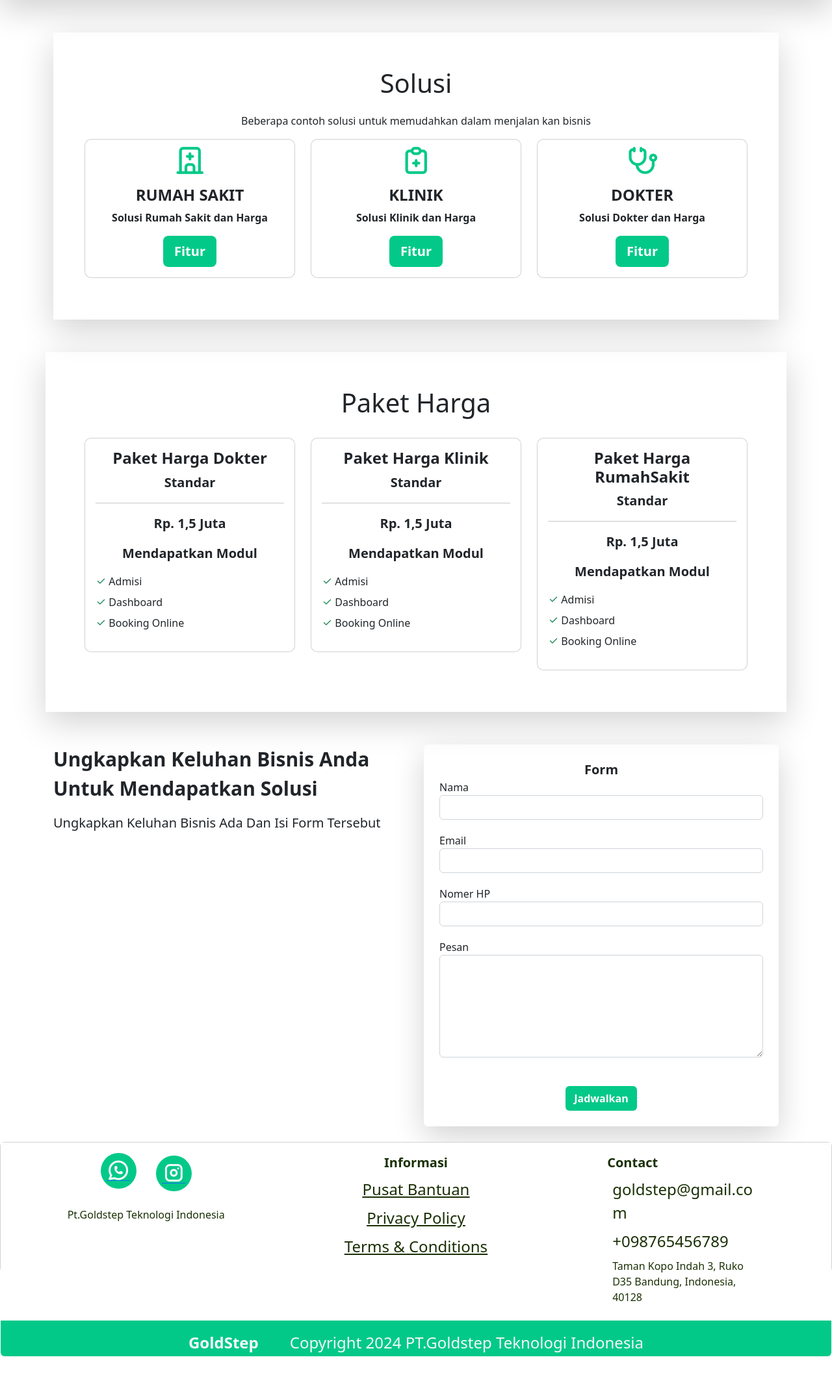
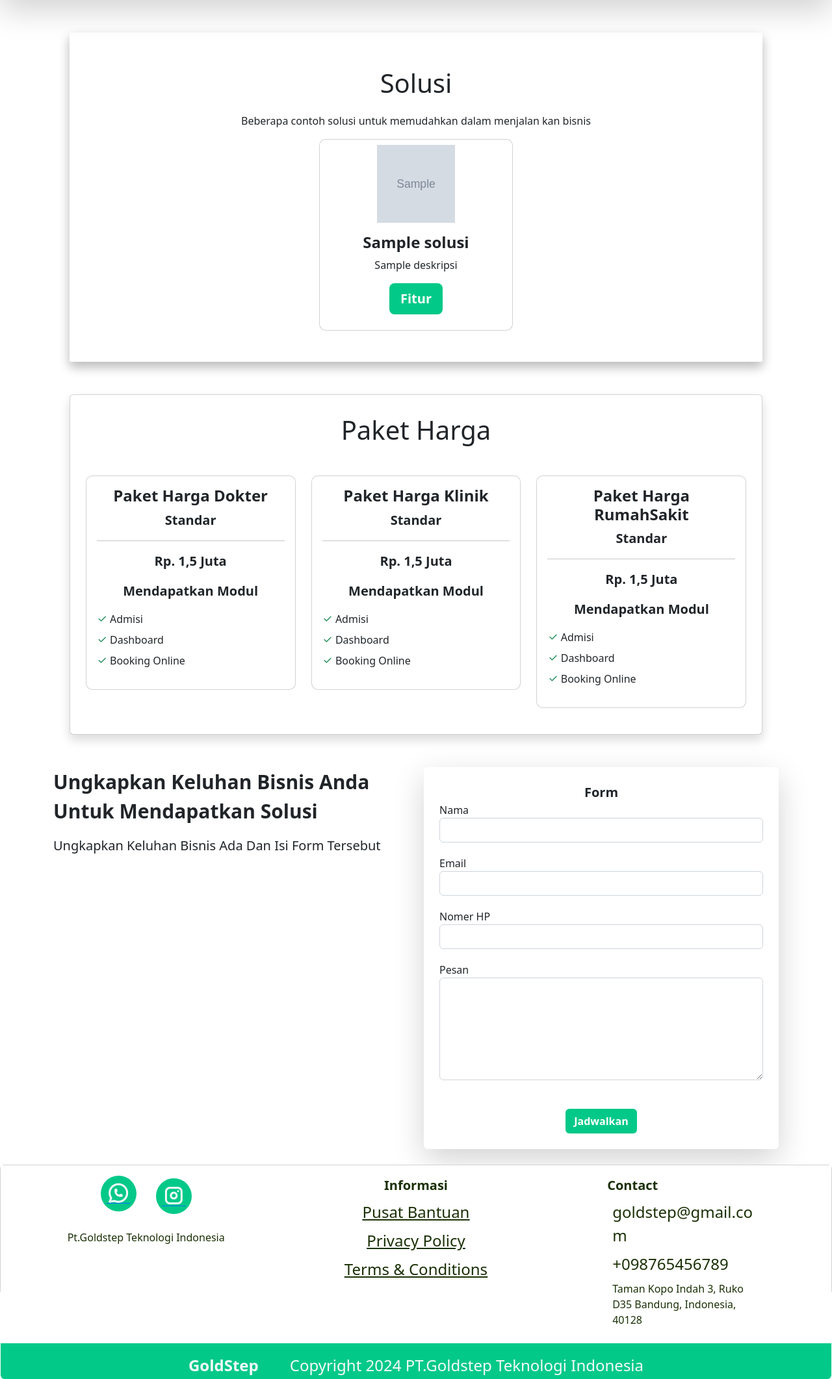
Before and after one commit to adithamp/landingpage, a CodeIgniter 4 app: the page made by app/Views/solusi.php in a window 1280 px wide. Shown: the part 70-2193 px from the top of the page at 65% size. Before the commit the page ends 2158 px from the top, so only its background shows below. Run offline with PHP 8.4 and a stand-in for CodeIgniter, Linux system fonts and the light colour scheme; the template is opened without the code that fills it: most values are stand-ins (such as "Sample title", 1, 10 or a date in 2020); grey boxes marked "Sample" are stand-in pictures; some libraries are stand-ins or nearby versions.

Commit message:
menghubungkan ke database, menampilkan data sesuai database

```diff
--- a/app/Views/solusi.php
+++ b/app/Views/solusi.php
@@ -4,49 +4,36 @@ Solusi
 <?php $this->endsection() ?>
 <?php $this->section('content') ?>
 
-<div class="container">
-    <div class="container text-center shadow-lg p-5" style="margin-top: 50px;">
-        <div class="row justify-content-center">
+<div class="col-12 d-flex justify-content-center">
+    <div class="col-10 shadow" style="margin-top: 50px; height: auto; ">
+
+            <div class="col-12 p-5 shadow">
+            <div class="col-12 text-center">
                 <p class="mb-lg-3" style="font-size: 40px; font-weight: 500;">Solusi</p>
                 <p>Beberapa contoh solusi untuk memudahkan dalam menjalan kan bisnis</p>
-            <div class="col-md-4 mb-3">
-                <div class="card" style="background-color: white ; border-radius: 10px;">
-                    <i class="ti ti-building-hospital" style="color: #03c988; font-size: 50px; margin-top: 5px;"></i>
-                    <div class="card-body p-3">
-                        <h4 class="card-title"><b>RUMAH SAKIT</b></h4>
-                        <p class="card-text" style="font-weight: 600;">Solusi Rumah Sakit dan Harga</p>
+            </div>
+                <div class="col-12 md-4 d-flex gap-2 flex-wrap justify-content-center">
+                    <?php foreach ($solusi as $key => $value) { ?>
+                        <div class="card  p-2" style="background-color: white ; border-radius: 10px; width: 297.5px;">
+                            <div class="col-12 d-flex justify-content-center">
+                                <img src="<?= $value['gambar'] ?>" alt="" width="120px" height="120px">
+                            </div>
+                            <div class="card-body p-3 text-center">
+                                <h4 class="card-title"><b><?= $value['nama_solusi'] ?></b></h4>
+                                <p class="card-text"><?= $value['deskripsi'] ?></p>
                                 <form action="/fitur">
                                     <button class="btn btn-lg btn btn-block">Fitur</button>
                                 </form>
                             </div>
                         </div>
-            </div>
-            <div class="col-md-4 mb-3">
-                <div class="card" style="background-color: whte; border-radius: 10px;">
-                    <i class="ti ti-report-medical" style="color: #03c988; font-size: 50px; margin-top: 5px;"></i>
-                    <div class="card-body">
-                        <h4 class="card-title"><b>KLINIK</b></h4>
-                        <p class="card-text" style="font-weight: 600;">Solusi Klinik dan Harga</p>
-                        <button class="btn btn-lg btn btn-block">Fitur</button>
-                    </div>
-                </div>
-            </div>
-            <div class="col-md-4 mb-3">
-                <div class="card" style="background-color: white; border-radius: 10px;">
-                    <i class="ti ti-stethoscope" style="color: #03c988; font-size: 50px; margin-top: 5px;"></i>
-                    <div class="card-body">
-                        <h4 class="card-title"><b>DOKTER</b></h4>
-                        <p class="card-text" style="font-weight: 600;">Solusi Dokter dan Harga</p>
-                        <button class="btn btn-lg btn btn-block">Fitur</button>
-                    </div>
-                </div>
+                    <?php } ?>
                 </div>
             </div>
     </div>
 </div>
 
-<div class="container shadow-lg p-5" style="margin-top: 50px;">
-    <div class="container">
+<div class="col-12 d-flex justify-content-center" style="margin-top: 50px;">
+    <div class="card col-10 p-4 shadow">
         <div class="text-center mb-4">
             <p style="font-size: 40px; font-weight: 500;">Paket Harga</p>
         </div>
```
Lines whose indentation alone changed are shown as unchanged.
